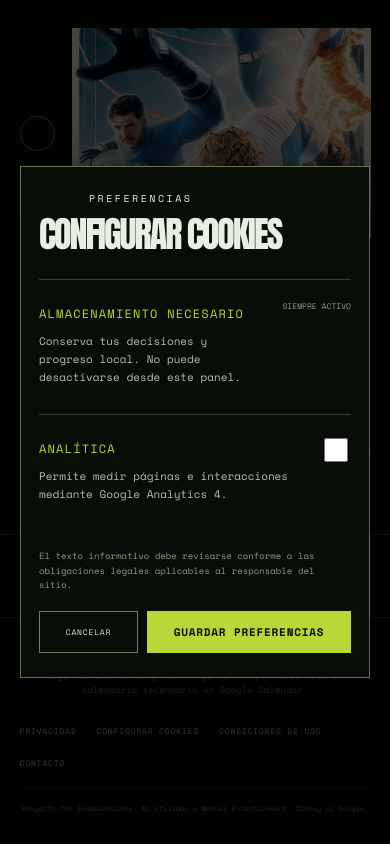
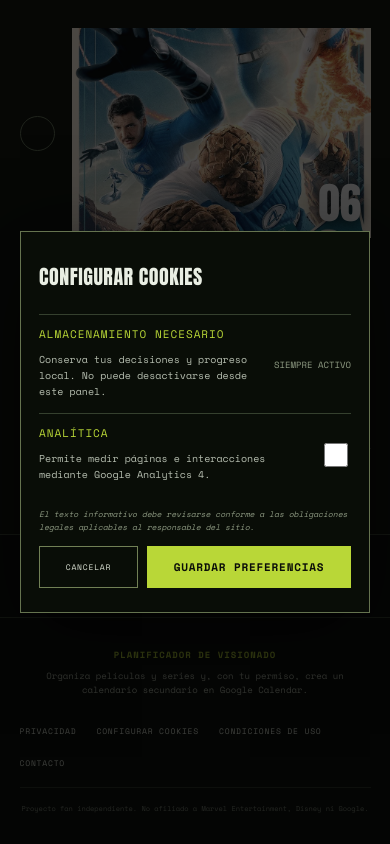
Before and after one commit to clauubueyes/Marvel, a Next.js app: page /rutas/camino-a-doomsday in a window 390 px wide. Both pictures are taken after a click on the button "CONFIGURAR COOKIES". Shown: the part 3624-4468 px from the top of the page. Built offline with nearby package versions, Linux system fonts and the light colour scheme; no server answers.

Commit message:
adaptando fuentes a la pantalla de movil

```diff
--- a/features/analytics/Analytics.tsx
+++ b/features/analytics/Analytics.tsx
@@ -67,7 +67,7 @@ export function Analytics() {
     </section>}
     {preferencesOpen && <div className="consent-overlay" role="presentation" onMouseDown={(event) => { if (event.target === event.currentTarget && consent !== null) setPreferencesOpen(false); }}>
       <section className="consent-settings" role="dialog" aria-modal="true" aria-labelledby="consent-settings-title">
-        <p className="eyebrow"><span /> PREFERENCIAS</p><h2 id="consent-settings-title">CONFIGURAR COOKIES</h2>
+        <p className="eyebrow"></p><h2 id="consent-settings-title">CONFIGURAR COOKIES</h2>
         <div className="consent-choice"><div><strong>ALMACENAMIENTO NECESARIO</strong><p>Conserva tus decisiones y progreso local. No puede desactivarse desde este panel.</p></div><span>SIEMPRE ACTIVO</span></div>
         <label className="consent-choice"><div><strong>ANALÍTICA</strong><p>Permite medir páginas e interacciones mediante Google Analytics 4.</p></div><input type="checkbox" checked={analyticsEnabled} onChange={(event) => setAnalyticsEnabled(event.target.checked)} /></label>
         <p className="consent-review">El texto informativo debe revisarse conforme a las obligaciones legales aplicables al responsable del sitio.</p>
--- a/styles/legal.css
+++ b/styles/legal.css
@@ -46,7 +46,7 @@
   background: rgba(7,10,6,.98);
   box-shadow: 0px 1px 200px 650px rgba(2, 2, 2, 0.78);
 }
-.consent-banner strong,.consent-choice strong {
+.consent-banner strong{
   color: #b9d737;
   font-size: 14px;
   font-weight: 400;
@@ -91,13 +91,60 @@
   font-weight: 100;
   font-size: 11px;
 }
-.consent-overlay { position: fixed; z-index: 1001; inset: 0; display: grid; place-items: center; padding: 20px; background: rgba(0,0,0,.72); }
-.consent-settings { width: min(620px,100%); max-height: calc(100vh - 40px); padding: 30px; overflow-y: auto; border: 1px solid #65734f; color: #e9eee3; background: #090d07; box-shadow: 0 24px 80px rgba(0,0,0,.65); }
-.consent-settings h2 { margin: 12px 0 28px; font: clamp(36px,6vw,58px)/.9 var(--font-display); }
-.consent-choice { display: grid; grid-template-columns: 1fr auto; align-items: center; gap: 20px; padding: 20px 0; border-top: 1px solid #35402e; }
-.consent-choice > span { color: #8f9b83; font-size: 8px; }
-.consent-choice input { width: 24px; height: 24px; accent-color: #b9d737; }
-.consent-review { margin: 18px 0; color: #8f9b83; font-size: 9px; line-height: 1.6; }
+.consent-overlay {
+  position: fixed;
+  z-index: 1001;
+  inset: 0;
+  display: grid;
+  place-items: center;
+  padding: 20px;
+  background: rgba(5, 5, 5, 0.72);
+}
+
+.consent-settings {
+  width: min(620px,100%);
+  max-height: calc(100vh - 40px);
+  padding: 30px;
+  overflow-y: auto;
+  border: 1px solid #65734f;
+  color: #e9eee3;
+  background: #090d07;
+  box-shadow: 0 24px 80px rgba(0,0,0,.65);
+}
+.consent-settings h2 {
+  margin: 12px 0 28px;
+  font: clamp(22px,3vw,40px)/.9 var(--font-display);
+  letter-spacing: .5px;
+}
+
+.consent-choice {
+  display: grid;
+  grid-template-columns: 1fr auto;
+  align-items: center;
+  gap: 20px;
+  padding: 10px 0;
+  border-top: 1px solid #35402e;
+}
+.consent-choice strong {
+  color: #b9d737;
+  font-size: 14px;
+  font-weight: 400;
+  letter-spacing: 1px;
+}
+.consent-choice > span {
+  color: #8f9b83;
+  font-size: 10px;
+}
+.consent-choice input {
+  width: 24px;
+  height: 24px;
+  accent-color: #b9d737; }
+.consent-review {
+  margin: 18px 0;
+  color: #8f9b83;
+  font-size: 10px;
+  font-style: italic;
+  line-height: 1.6; }
 
 @media (max-width: 700px) {
    .consent-banner {
@@ -107,13 +154,13 @@
     grid-template-columns: 1fr;
     padding: 20px;
   }
-  .consent-banner strong,.consent-choice strong {
+  .consent-banner strong {
     color: #b9d737;
     font-size: 12px;
     font-weight: 400;
     letter-spacing: 1.2px;
   }
-  .consent-banner p,.consent-choice p {
+  .consent-banner p {
     max-width: 730px;
     margin: 8px 0;
     color: #b6beb0;
@@ -151,6 +198,46 @@
   .consent-choice {
     align-items: start;
   }
+  .consent-choice strong {
+  color: #b9d737;
+  font-size: 11px;
+  font-weight: 400;
+}
+.consent-settings h2 {
+  margin: 12px 0 28px;
+  font: clamp(20px,1vw,14px)/.9 var(--font-display);
+  letter-spacing: .5px;
+}
+.consent-choice {
+  display: grid;
+  grid-template-columns: 1fr auto;
+  align-items: center;
+  gap: 5px;
+  padding: 5px 0;
+  border-top: 1px solid #35402e;
+}
+.consent-choice p {
+    max-width: 730px;
+    margin: 8px 0;
+    color: #b6beb0;
+    font-size: 10px;
+    line-height: 1.6;
+  }
+.consent-choice > span {
+  color: #8f9b83;
+  font-size: 9px;
+}
+.consent-choice input {
+  width: 24px;
+  height: 24px;
+  accent-color: #b9d737; }
+.consent-review {
+  margin: 12px 0;
+  color: #8f9b83;
+  font-size: 8px;
+  font-style: italic;
+  line-height: 1.6; }
+
 }
 /* Adaptación móvil del footer y de los textos legales. */
 @media (max-width: 650px) { .legal-footer { grid-template-columns: 1fr; padding-inline: 5vw; }.legal-footer nav { justify-content: flex-start; }.legal-footer small { grid-column: 1; }.legal-page > header { min-height: 450px; padding: 135px 5vw 55px; }.legal-page > header h1 { font-size: 18vw; }.legal-page > article { width: 90vw; padding-top: 45px; }.legal-page article > nav { align-items: flex-start; flex-direction: column; } }
```
